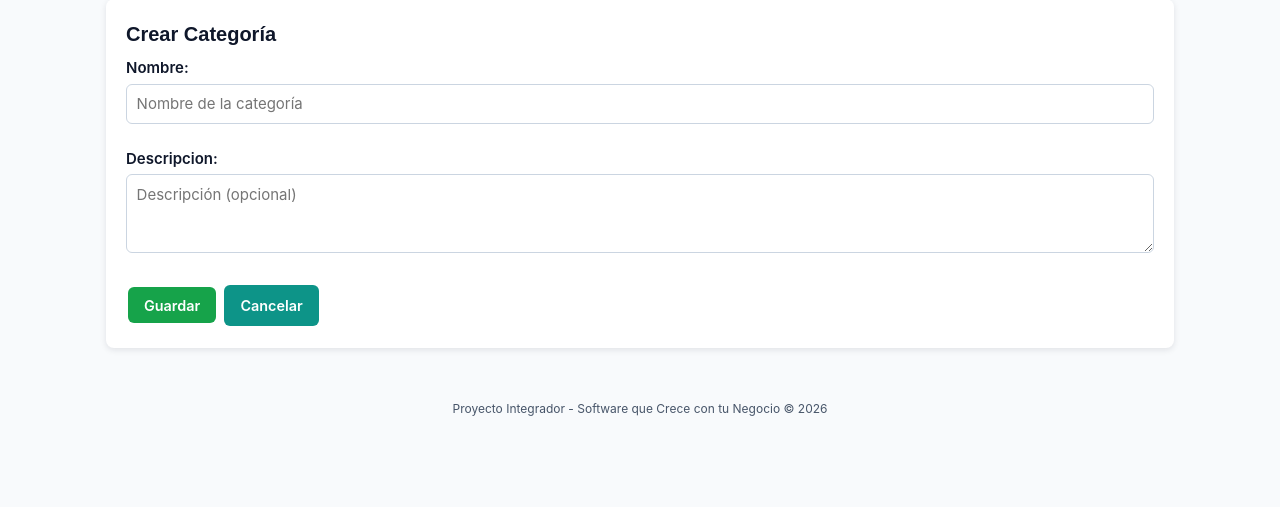
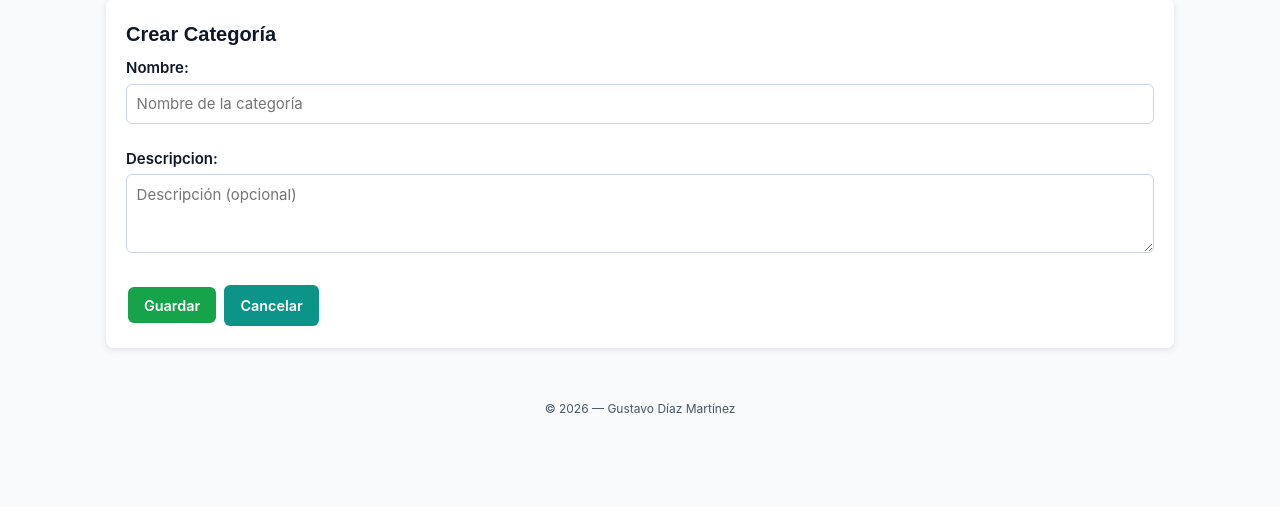
Before and after one commit to dimg101227hmczrsa6-ai/mi-negocio-django-3, a Django app: page /categorias/crear/ in a window 1280 px wide. Shown: the part 105-612 px from the top of the page. Run offline with Django 5.2, Linux system fonts and the light colour scheme; the visitor is signed in with stand-in values (Sample User, id 1).

Commit message:
Base pie de pagina

```diff
--- a/templates/base.html
+++ b/templates/base.html
@@ -42,7 +42,7 @@
     </main>
 
     <footer class="site-footer">
-        <p>Proyecto Integrador - Software que Crece con tu Negocio &copy; {% now "Y" %}</p>
+        <p>© {% now "Y" %} — Gustavo Díaz Martínez</p>
     </footer>
 </body>
 </html>
```
